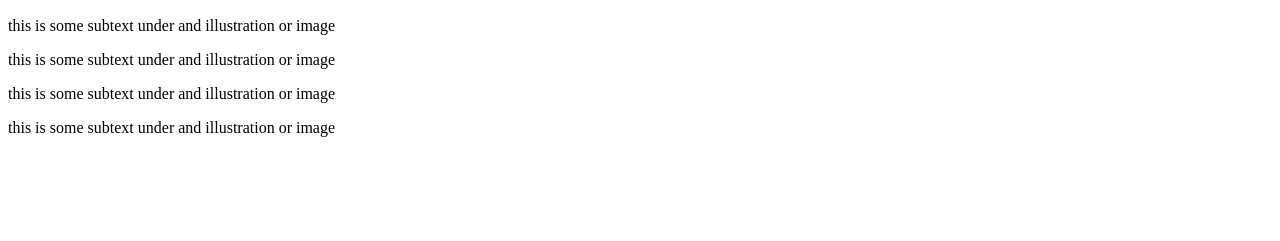
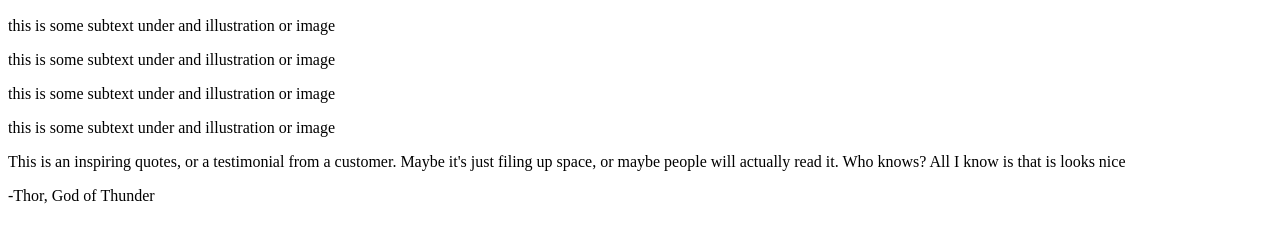
Before and after one commit to EhssanB/odin-projects, a plain HTML site: page landing-page/index.html in a window 1280 px wide. Shown: the part 299-540 px from the top of the page. Drawn offline with Linux system fonts and the light colour scheme.

Commit message:
add quote content

```diff
--- a/landing-page/index.html
+++ b/landing-page/index.html
@@ -43,7 +43,10 @@
             <p>this is some subtext under and illustration or image</p>
         </div>
     </div>
-    <div class="quote"></div>
+    <div class="quote">
+        <p>This is an inspiring quotes, or a testimonial from a customer. Maybe it's just filing up space, or maybe people will actually read it. Who knows? All I know is that is looks nice</p>
+        <p>-Thor, God of Thunder</p>
+    </div>
     <div class="action"></div>
     <div class="footer"></div>
 </body>
```
